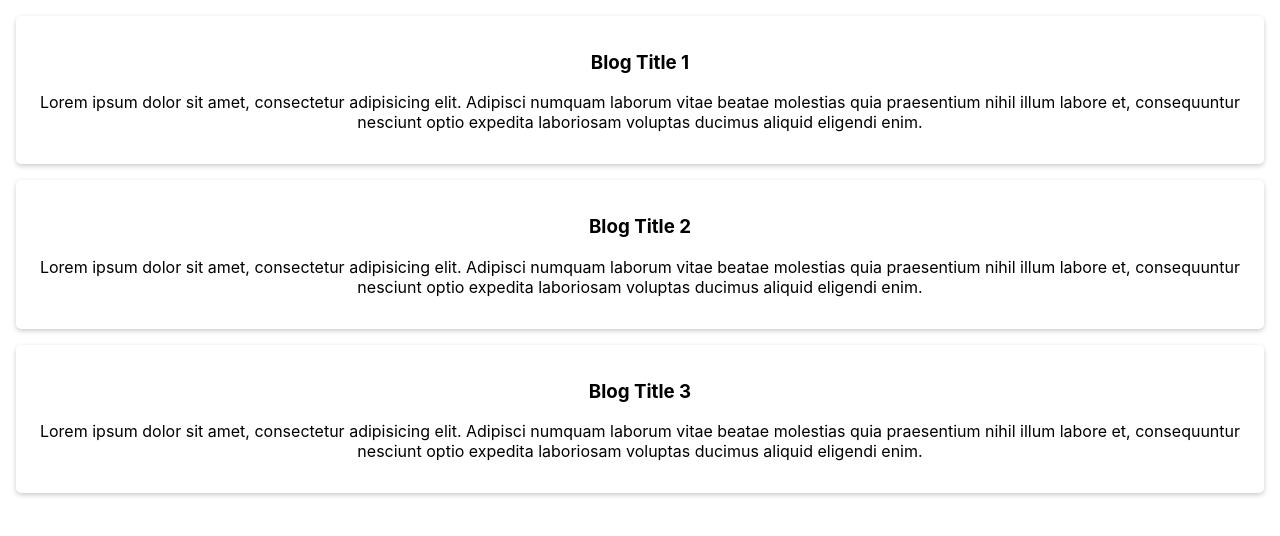
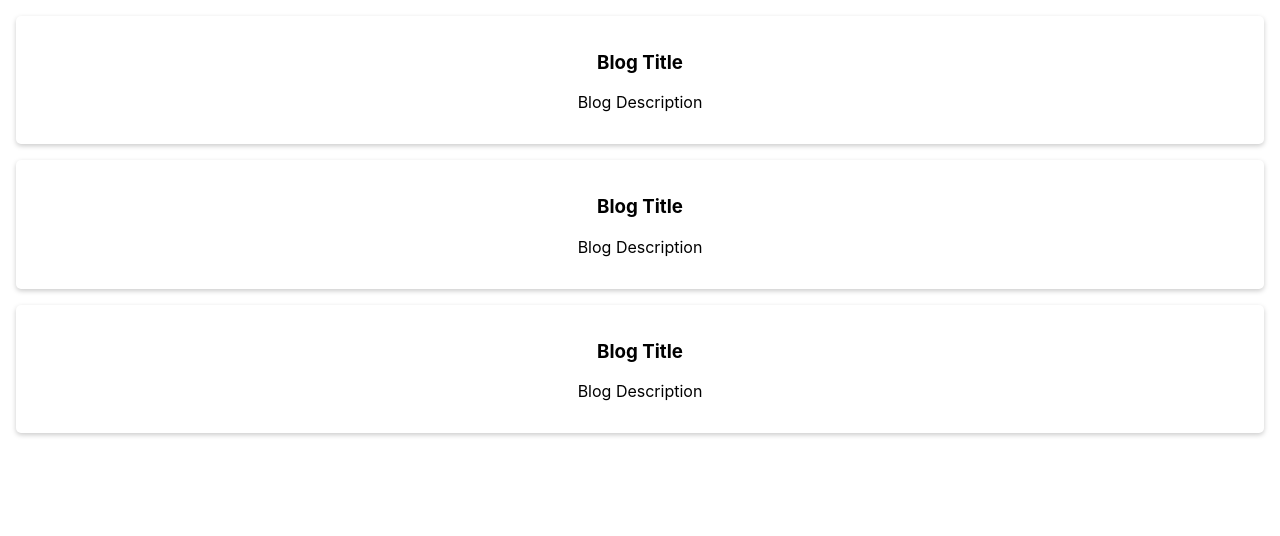
Before and after one commit to WenHao1223/first-react-app, a React (Create React App) app: page / in a window 1280 px wide. Shown: the top 536 px of the page. Built offline with nearby package versions, Linux system fonts and the light colour scheme.

Commit message:
add files

```diff
--- a/src/App.js
+++ b/src/App.js
@@ -1,5 +1,6 @@
 import logo from './logo.svg';
 import './App.css';
+import BlogCard from './BlogCard';
 
 function App() {
 
@@ -21,14 +22,15 @@
     }
   ];
 
-  const blogCards = blogArr.map((item) => {
+  const blogCards = blogArr.map((item, pos) => {
     console.log(item);
 
     return (
-      <div className = "BlogCard" key={item.id}>
-        <h3>{item.title}</h3>
-        <p>{item.description}</p>
-      </div>
+      <BlogCard key={pos}/>
+      // <div className = "BlogCard" key={item.id}>
+      //   <h3>{item.title}</h3>
+      //   <p>{item.description}</p>
+      // </div>
     );
   });
 
--- /dev/null
+++ b/src/BlogCard.js
@@ -0,0 +1,12 @@
+import React from 'react';
+
+const BlogCard = () => {
+    return(
+        <div className = "BlogCard">
+            <h3>Blog Title</h3>
+            <p>Blog Description</p>
+        </div>
+    );
+};
+
+export default BlogCard;
```
